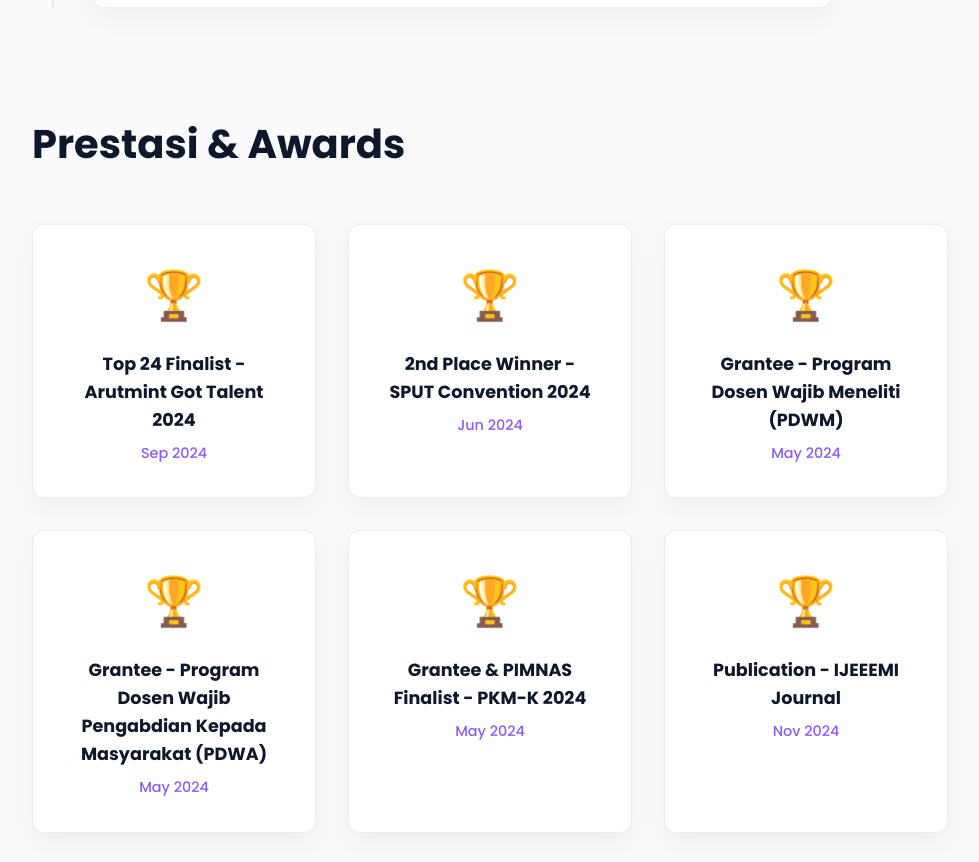
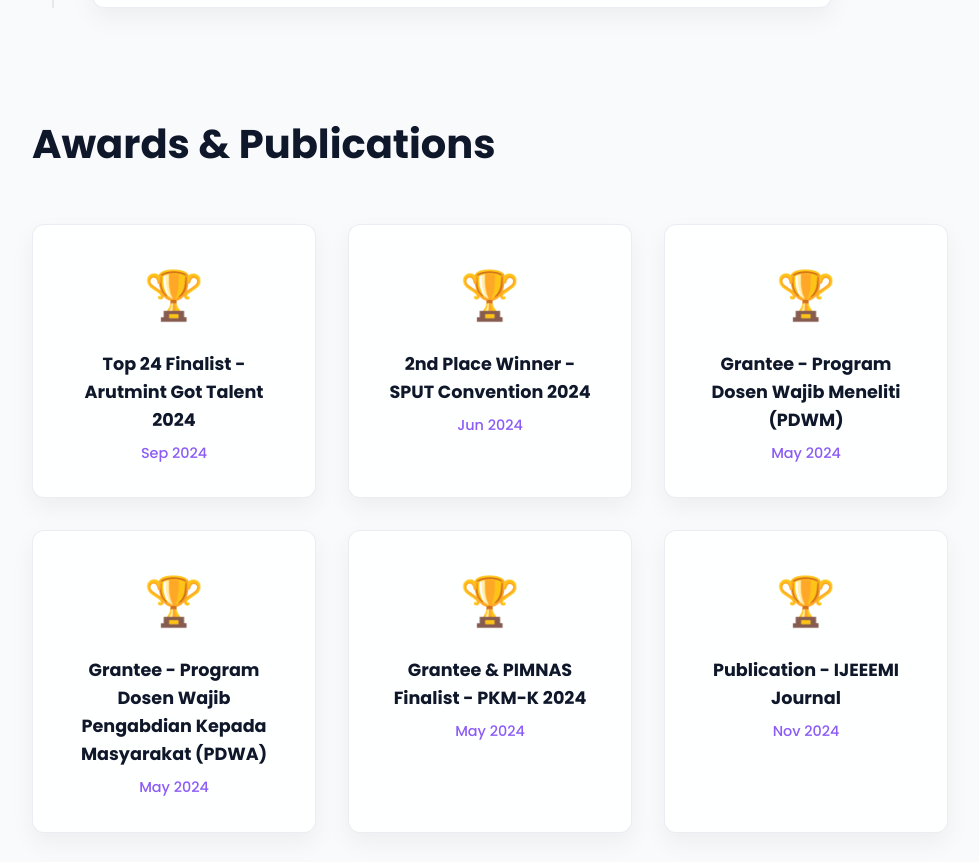
Before and after one commit to ImJaleee/ImJaleee.github.io, a plain HTML site: page profile.html in a window 1280 px wide. Shown: the part 5088-5950 px from the top of the page, without its empty margins (260-1239 px from the left). Drawn offline with Linux system fonts and the light colour scheme.

Commit message:
Update profile.html

```diff
--- a/profile.html
+++ b/profile.html
@@ -77,7 +77,7 @@
 
             <!-- Achievements Grid -->
             <section id="achievements" class="profile-section">
-                <h2 class="section-title" style="text-align: left;">Prestasi & Awards</h2>
+                <h2 class="section-title" style="text-align: left;">Awards & Publications</h2>
                 <div class="achievements-grid" id="achievementsContainer">
                     <!-- Achievements rendered by JS -->
                 </div>
```
